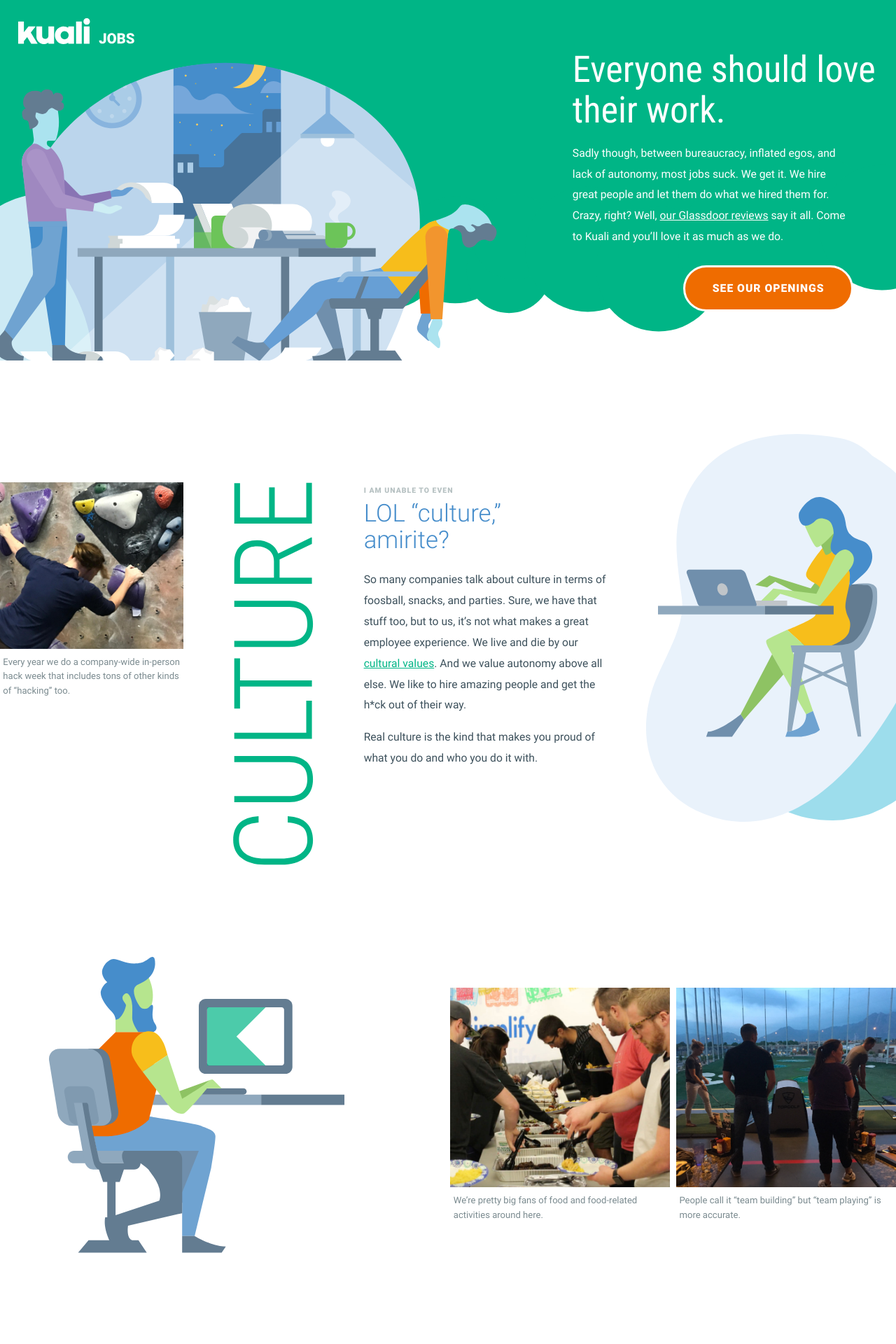
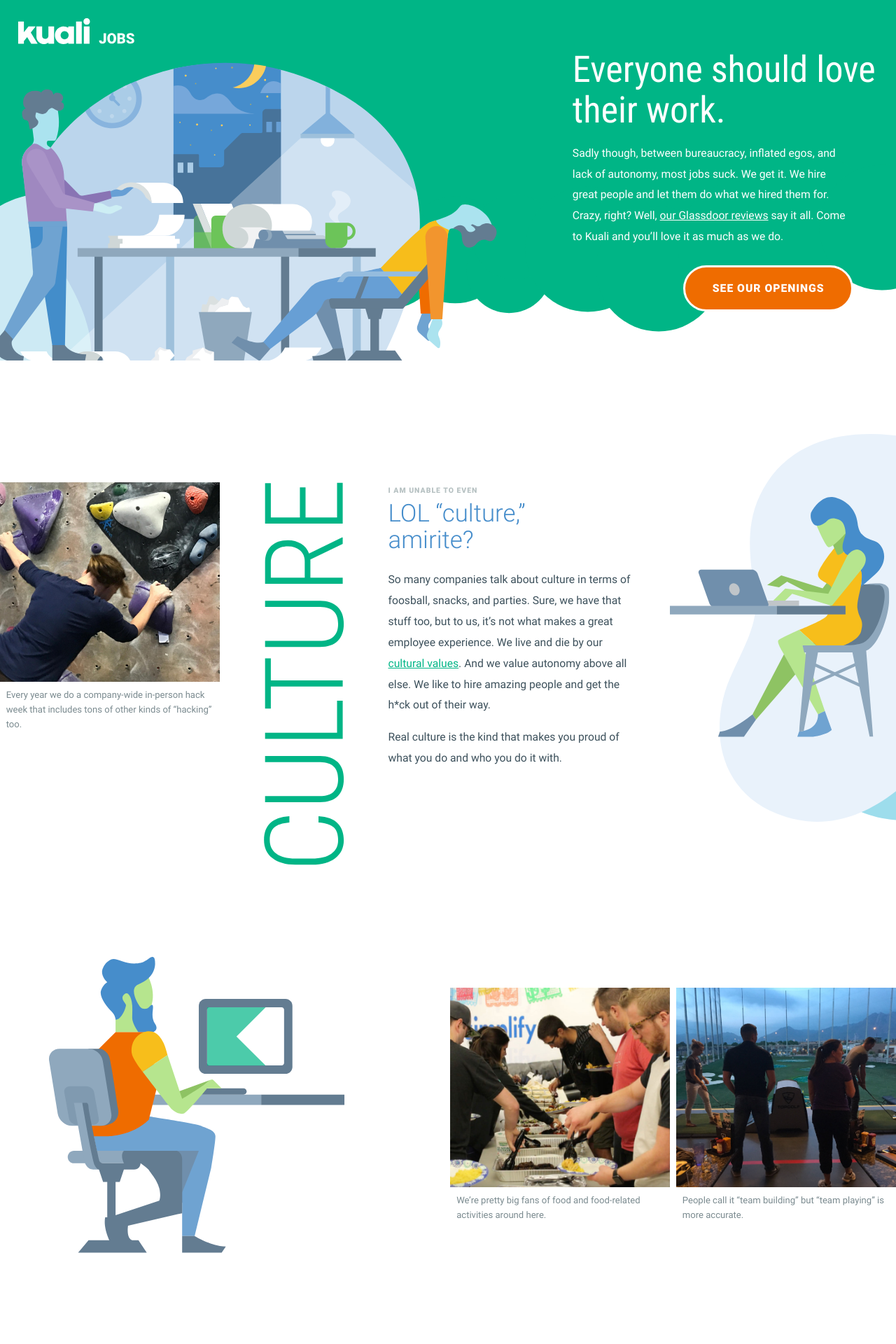
Before and after one commit to KualiCo/kuali-jobs, a Jekyll site: the page built from index.html, in a window 1280 px wide. Shown: the top 1920 px of the page at 70% size. Built offline with Jekyll 4.4.1, drawn with Linux system fonts in a browser that asks for light colours.

Commit message:
culture row is fully responsive

```diff
--- a/_sass/custom.scss
+++ b/_sass/custom.scss
@@ -212,11 +212,8 @@
 
 .image-plus-caption {
   flex-basis: 36rem;
+	min-width: 30rem;
   margin: 0;
-
-  &-small {
-    flex-basis: 30rem;
-  }
 
   &-shift {
     margin-left: auto;
@@ -225,16 +222,24 @@
 
   figcaption {
     margin-top: 1rem;
-    padding: 0 0.5rem;
+    padding: 0 1rem;
     color: $medium-gray;
     font-size: 1.5rem;
     line-height: 1.6;
+		@include breakpoint('extra-small') {
+			padding: 0;
+		}
   }
 }
 
 /* ----------- Text ---------- */
 .paragraph-content {
   max-width: 40rem;
+	min-width: 30rem;
+	@include breakpoint('extra-small') {
+		max-width: 100%;
+		min-width: 0;
+	}
 
   sup {
     color: $light-gray;
@@ -271,16 +276,28 @@
 	@include breakpoint('extra-large') {
 		overflow: hidden;
 	}
+	@include breakpoint('extra-small') {
+		flex-direction: column;
+		padding-bottom: 5rem;
+	}
 
 	.item {
 		margin-right: 3rem;
+		@include breakpoint('extra-small') {
+			margin-right: 0;
+			margin-bottom: 5rem;
+		}
 	}
 
   .avatar {
     position: relative;
     z-index: 0;
-		padding: 10rem;
-		margin: -10rem;
+		padding: 20rem;
+		margin: -20rem;
+		@include breakpoint('wide') {
+			padding: 10rem;
+			margin: -10rem;
+		}
   }
 }
 
@@ -290,13 +307,37 @@
 		left: 0;
 		padding-left: 0;
 	}
+	@include breakpoint('extra-small') {
+		padding-left: 2rem;
+	}
+
+	.image-plus-caption-small {
+		@include breakpoint('medium') {
+			flex-basis: 50%;
+		}
+	}
 
   .desk-gal {
 		right: 5rem;
 		top: 2rem;
-		background: url('../img/desk-gal-avocado-1.svg') no-repeat right top, url('../img/desk-gal-avocado-2.svg') no-repeat right top 30rem;
+		background: url('../img/desk-gal-avocado-1.svg') no-repeat right 4rem top 10rem, url('../img/desk-gal-avocado-2.svg') no-repeat right top 40rem;
+		@include breakpoint('wide') {
+			background: url('../img/desk-gal-avocado-1.svg') no-repeat right top, url('../img/desk-gal-avocado-2.svg') no-repeat right top 30rem;
+		}
 		@include breakpoint('extra-large') {
-			right: 0;
+			right: -2rem;
+			background: url('../img/desk-gal-avocado-1.svg') no-repeat right -10rem top, url('../img/desk-gal-avocado-2.svg') no-repeat right -10rem top 30rem;
+		}
+		@include breakpoint('large') {
+			right: -5rem;
+			background: url('../img/desk-gal-avocado-1.svg') no-repeat right -10rem top, url('../img/desk-gal-avocado-2.svg') no-repeat right -10rem top 30rem;
+		}
+		@include breakpoint('medium') {
+			background: url('../img/desk-gal-avocado-1.svg') no-repeat right top 5rem, url('../img/desk-gal-avocado-2.svg') no-repeat right top 35rem;
+			background-size: 35rem, 20rem;
+		}
+		@include breakpoint('small') {
+			display: none;
 		}
 
 		img {
@@ -304,6 +345,18 @@
 			height: 40rem;
 		}
   }
+
+	.vertical-words {
+		@include breakpoint('medium') {
+			display: none;
+		}
+	}
+
+	.paragraph-content {
+		@include breakpoint('extra-large') {
+			margin-right: 0;
+		}
+	}
 }
 
 .team {
--- a/_sass/variables.scss
+++ b/_sass/variables.scss
@@ -12,6 +12,9 @@
 
 // set page breakpoints
 @mixin breakpoint($point, $value: "") {
+  @if $point == 'wide' {
+    @media only screen and (max-width: 1640px) { @content; }
+  }
   @if $point == 'extra-large' {
     @media only screen and (max-width: 1440px) { @content; }
   }
@@ -25,6 +28,9 @@
     @media only screen and (max-width: 800px) { @content; }
   }
   @else if $point == 'extra-small' {
+    @media only screen and (max-width: 600px) { @content; }
+  }
+  @else if $point == 'narrow' {
     @media only screen and (max-width: 400px) { @content; }
   }
 }
```
